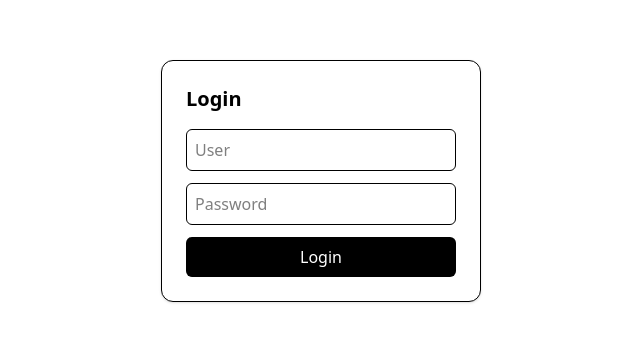
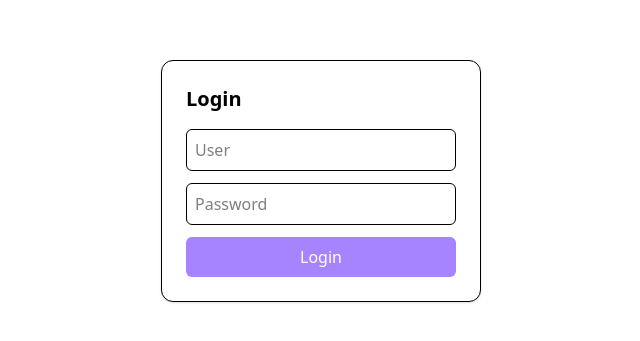
Before and after one commit to JorgeKerilima19/app_management, a Next.js app: page /login in a window 1280 px wide. Shown: the part 219-560 px from the top of the page, without its empty margins (319-959 px from the left). Built offline with nearby package versions, Linux system fonts and the light colour scheme.

Commit message:
change_button_p

```diff
--- a/app/login/page.tsx
+++ b/app/login/page.tsx
@@ -55,7 +55,7 @@ export default function LoginPage() {
 
         {error && <p className="text-red-500 text-sm mb-2">{error}</p>}
 
-        <button className="w-full bg-black text-white p-2 rounded-md">
+        <button className="w-full bg-violet-400 hover:bg-black-900 text-white p-2 rounded-md">
           Login
         </button>
       </form>
```
Also changed, not shown: 1 other file (tests, documents, lock files or other folders).
